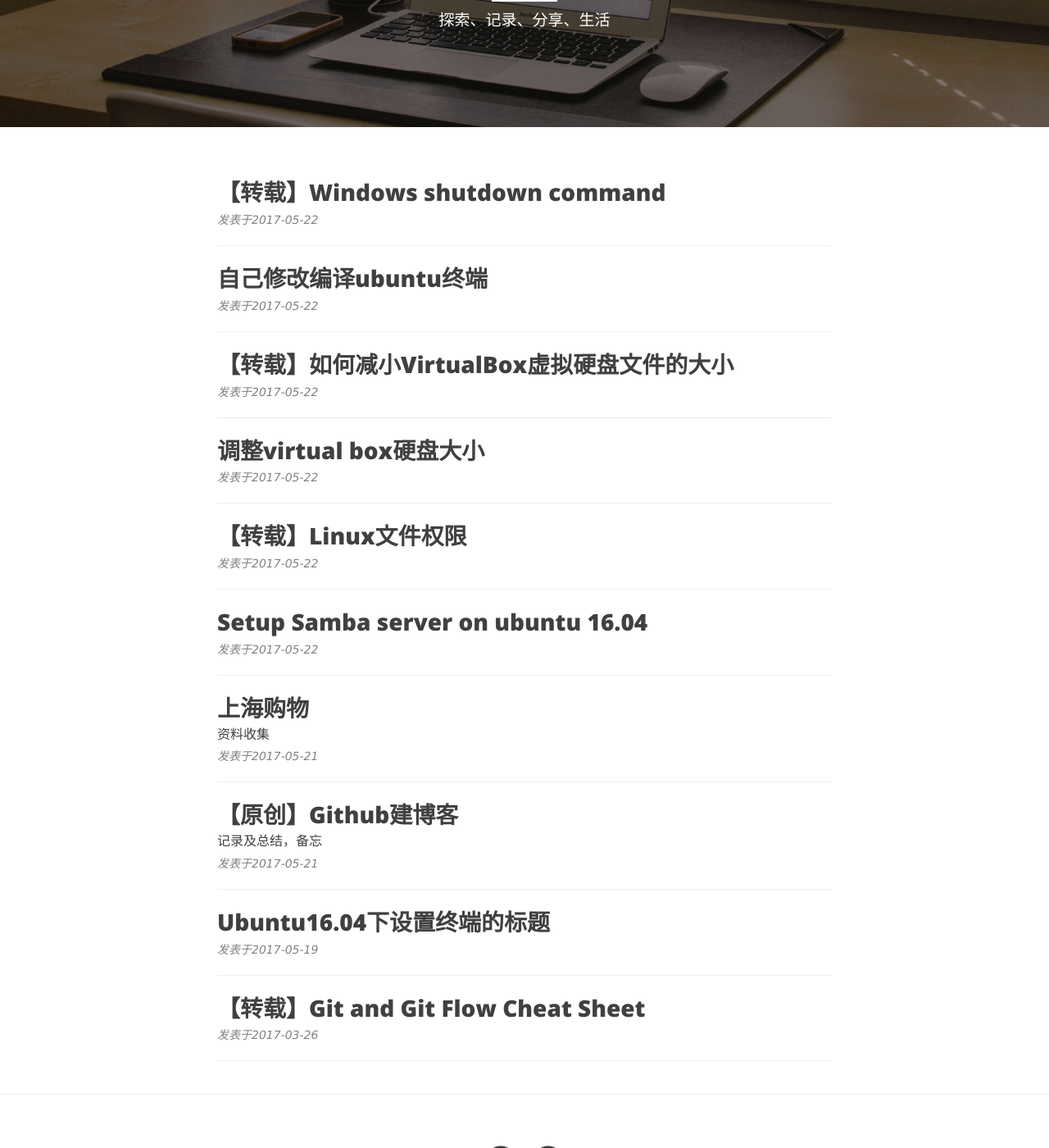
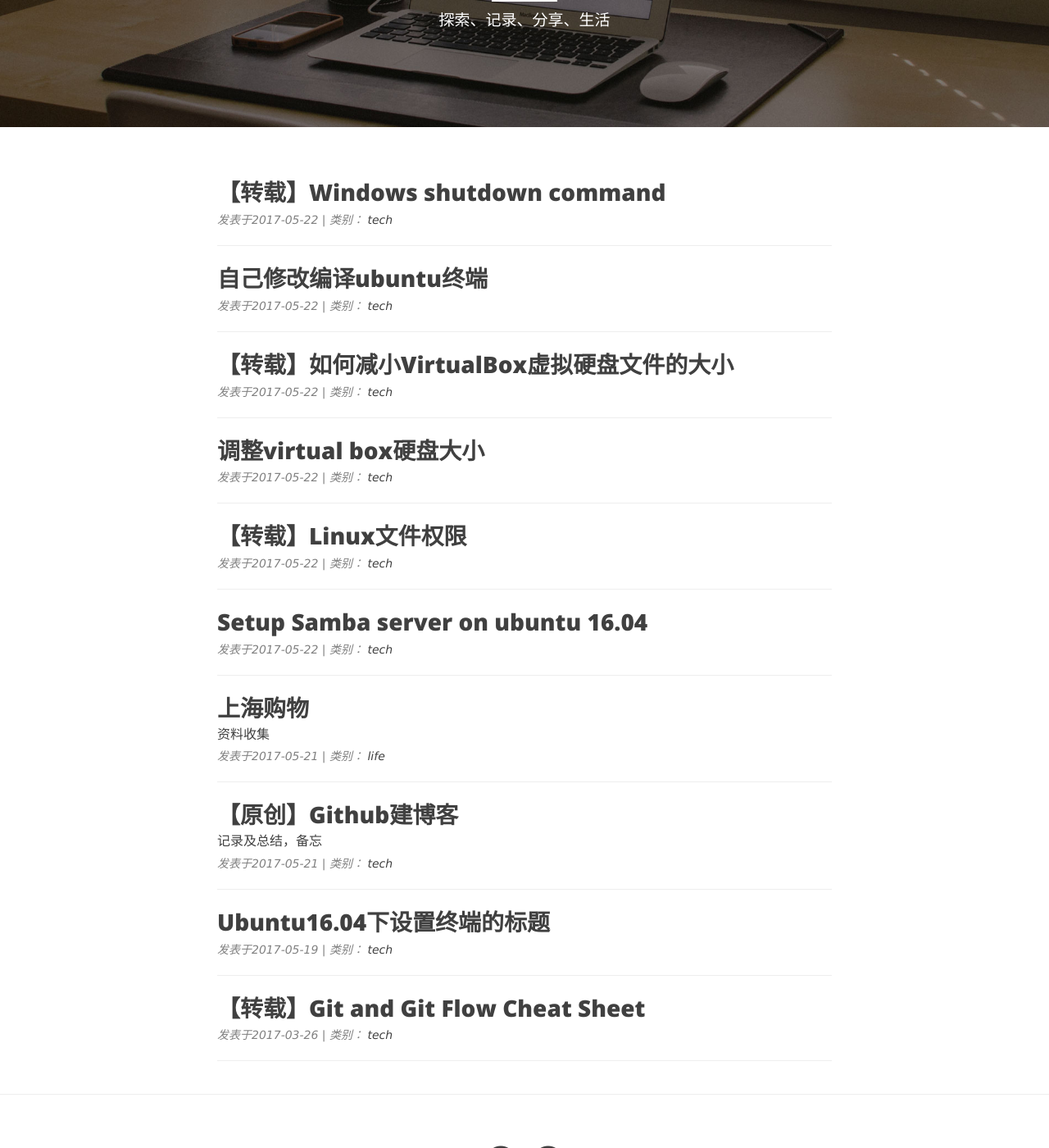
Before and after one commit to cleanli/cleanhome, a Jekyll site: the page built from index.html, in a window 1280 px wide and 1400 px high, scrolled down 203 px. Shown: the whole window at 82% size. Built offline with Jekyll 4.4.1, drawn with Linux system fonts in a browser that asks for light colours; the list of posts is cut into pages by our own code.

Commit message:
add categories link

```diff
--- a/_config.yml
+++ b/_config.yml
@@ -19,4 +19,8 @@ permalink: date
 paginate: 48
 exclude: ["less","node_modules","Gruntfile.js","package.json","README.md"]
 
+# path
+categories_path: categories.html
+tags_path: tags.html
+
 gems: [jekyll-paginate, jekyll-feed]
--- a/index.html
+++ b/index.html
@@ -14,7 +14,10 @@ description: "探索、记录、分享、生活"
         </h3>
         {% endif %}
     </a>
-    <p class="post-meta">发表于{{ post.date | date: "%Y-%m-%d" }}</p>
+    <p class="post-meta">发表于{{ post.date | date: "%Y-%m-%d" }} | 类别：
+    <a href="{{ site.baseurl }}/{{ site.categories_path }}#{{ post.categories }}-id">
+    {{ post.categories }}</a>
+    </p>
 </div>
 <hr>
 {% endfor %}
```
Also changed, not shown: categories.html (+12 -2 lines).
